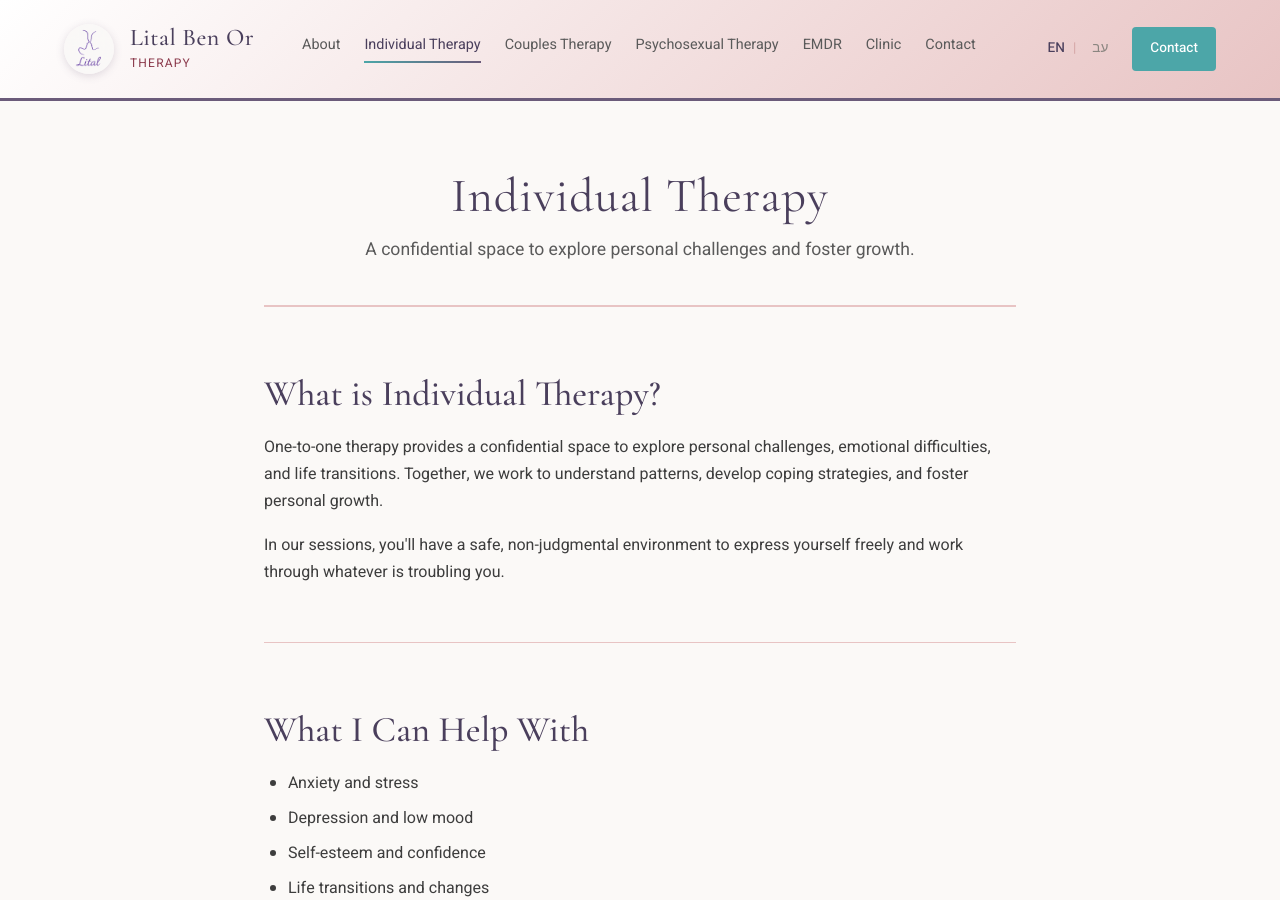
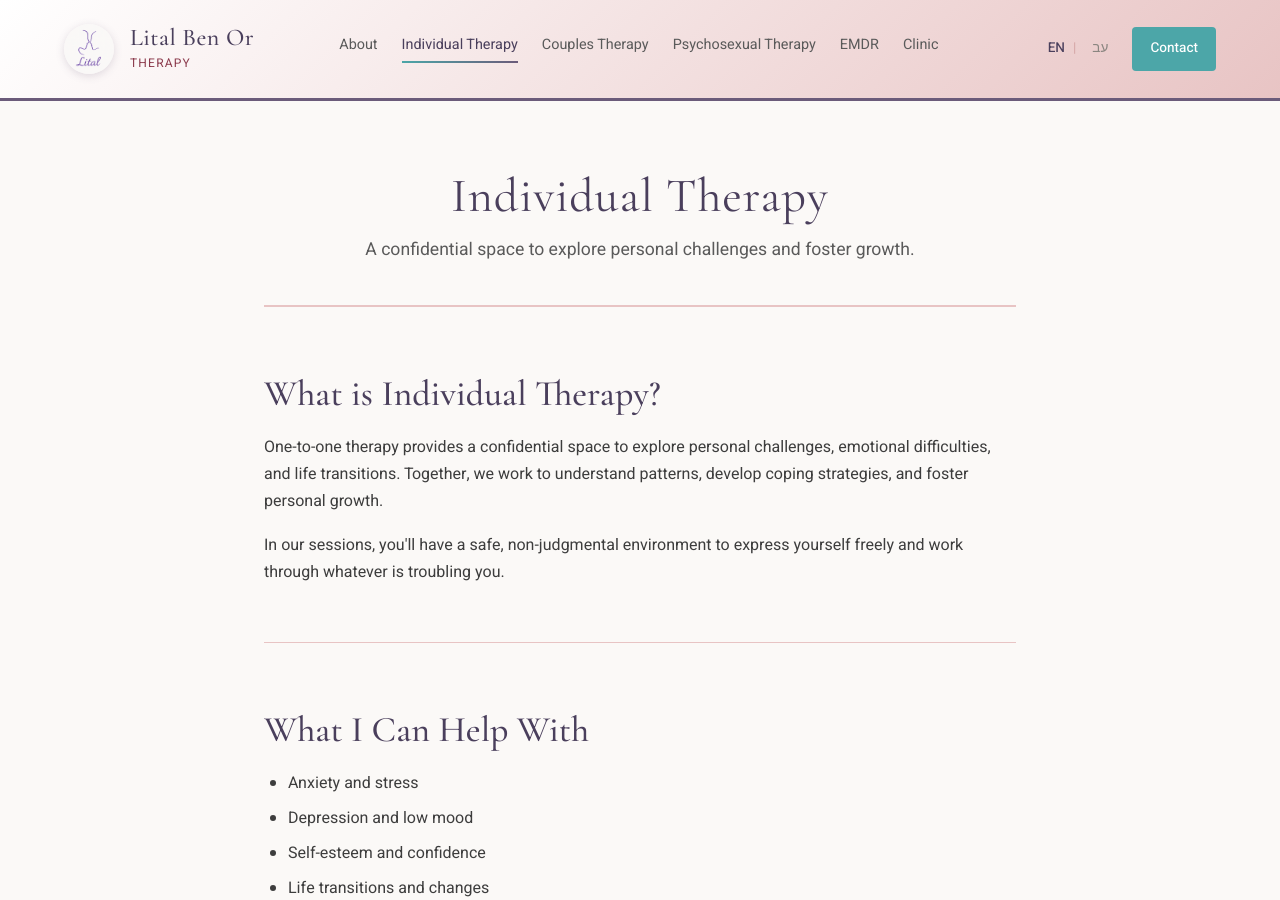
Before and after one commit to litalbenor/litalbenor.github.io, a Jekyll site: the page built from en/individual-therapy.md, in a window 1280 px wide and 900 px high. Built offline with Jekyll 4.4.1, drawn with Linux system fonts in a browser that asks for light colours.

Commit message:
revmoe contact

```diff
--- a/_includes/nav.html
+++ b/_includes/nav.html
@@ -16,6 +16,5 @@
   <li class="nav-item" role="none"><a href="/en/psychosexual-therapy" role="menuitem" class="nav-link{% if page.url contains '/en/psychosexual-therapy' %} is-active" aria-current="page{% endif %}">Psychosexual Therapy</a></li>
   <li class="nav-item" role="none"><a href="/en/emdr" role="menuitem" class="nav-link{% if page.url contains '/en/emdr' %} is-active" aria-current="page{% endif %}">EMDR</a></li>
   <li class="nav-item" role="none"><a href="/en/clinic" role="menuitem" class="nav-link{% if page.url contains '/en/clinic' %} is-active" aria-current="page{% endif %}">Clinic</a></li>
-  <li class="nav-item" role="none"><a href="/en/contact" role="menuitem" class="nav-link{% if page.url contains '/en/contact' %} is-active" aria-current="page{% endif %}">Contact</a></li>
   {% endif %}
 </ul>
```
